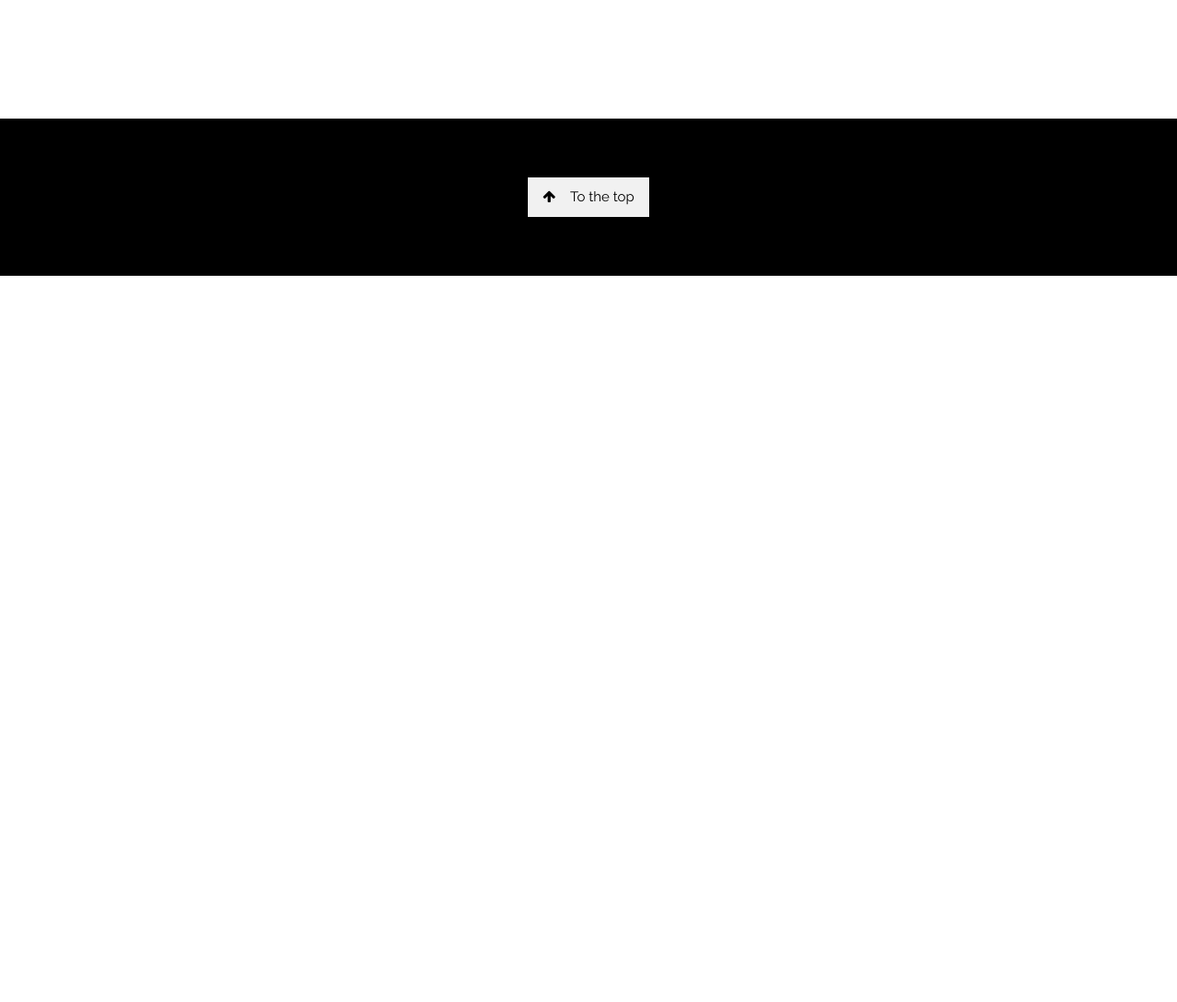
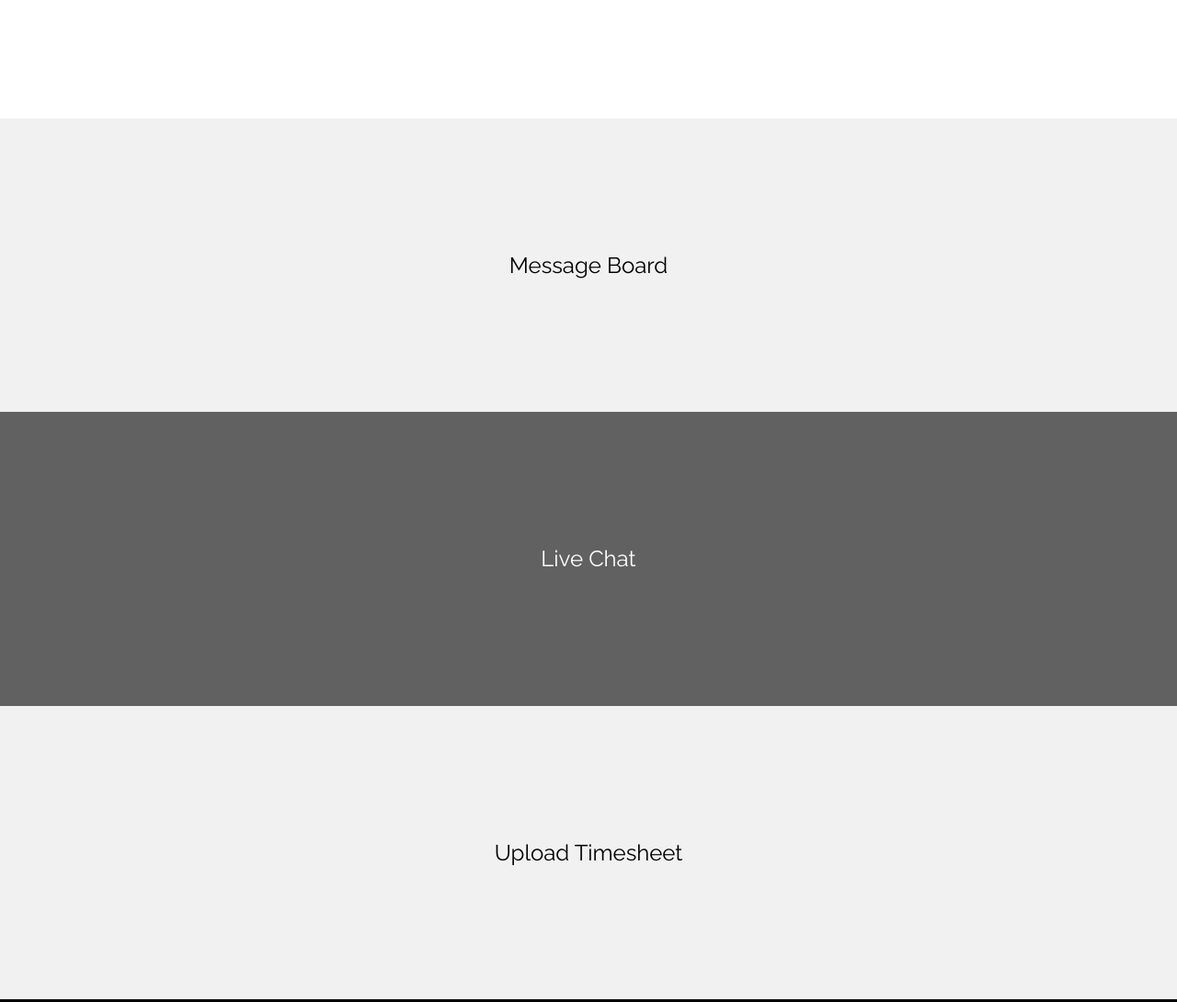
Before and after one commit to chrisdyson/SOFT352, a plain HTML site: page index.html in a window 1280 px wide. Shown: the part 671-1761 px from the top of the page at 92% size. Before the commit the page ends 971 px from the top, so only its background shows below. Drawn offline with nearby package versions, Linux system fonts and the light colour scheme.

Commit message:
updated basic page

```diff
--- a/index.html
+++ b/index.html
@@ -45,15 +45,15 @@
 
             <!-- Left-sided name -->
             <div class="w3-left">
-                <a onclick="$('html, body').animate({ scrollTop: $('#home').offset().top }, 1000); w3_close()" class="w3-bar-item w3-button">Workplace Portal</a>
+                <a onclick="$('html, body').animate({ scrollTop: $('#home').offset().top }, 1000); w3_close()" class="w3-bar-item w3-button"><i class="fa fa-home"></i> Workplace Portal</a>
             </div>
 
             <!-- Right-sided navbar links -->
             <div class="w3-right w3-hide-small">
-                <a onclick="$('html, body').animate({ scrollTop: $('#about').offset().top }, 1000);" class="w3-bar-item w3-button"><i class="fa fa-wpforms"></i> Message Board</a>
-                <a onclick="$('html, body').animate({ scrollTop: $('#menu').offset().top }, 1000);" class="w3-bar-item w3-button"><i class="fa fa-comments"></i> Live Chat</a>
-                <a onclick="$('html, body').animate({ scrollTop: $('#camping').offset().top }, 1000);" class="w3-bar-item w3-button"><i class="fa fa-clock-o"></i> Upload Timesheet</a>
-                <a onclick="$('html, body').animate({ scrollTop: $('#gallery').offset().top }, 1000);" class="w3-bar-item w3-button"><i class="fa fa-sign-out"></i> Log Out</a>
+                <a onclick="$('html, body').animate({ scrollTop: $('#board').offset().top }, 1000);" class="w3-bar-item w3-button"><i class="fa fa-wpforms"></i> Message Board</a>
+                <a onclick="$('html, body').animate({ scrollTop: $('#chat').offset().top }, 1000);" class="w3-bar-item w3-button"><i class="fa fa-comments"></i> Live Chat</a>
+                <a onclick="$('html, body').animate({ scrollTop: $('#times').offset().top }, 1000);" class="w3-bar-item w3-button"><i class="fa fa-clock-o"></i> Upload Timesheet</a>
+                <a class="w3-bar-item w3-button"><i class="fa fa-sign-out"></i> Log Out</a>
             </div>
 
         </div>
@@ -62,10 +62,10 @@
     <!-- Sidebar on small screens when clicking the menu icon -->
     <nav class="w3-sidebar w3-bar-block w3-black w3-card-2 w3-animate-left w3-hide-medium w3-hide-large" style="display:none;z-index: 7" id="mySidebar">
         <a href="javascript:void(0)" onclick="w3_close()" class="w3-bar-item w3-button w3-large w3-padding-16"><i class="fa fa-close w3-large"></i> Close</a>
-        <a onclick="$('html, body').animate({ scrollTop: $('#about').offset().top }, 1000); w3_close()" class="w3-bar-item w3-button"><i class="fa fa-wpforms"></i> Message Board</a>
-        <a onclick="$('html, body').animate({ scrollTop: $('#menu').offset().top }, 1000); w3_close()" class="w3-bar-item w3-button"><i class="fa fa-comments"></i> Live Chat</a>
-        <a onclick="$('html, body').animate({ scrollTop: $('#camping').offset().top }, 1000); w3_close()" class="w3-bar-item w3-button"><i class="fa fa-clock-o"></i> Upload Timesheet</a>
-        <a onclick="$('html, body').animate({ scrollTop: $('#gallery').offset().top }, 1000); w3_close()" class="w3-bar-item w3-button"><i class="fa fa-sign-out"></i> Log Out</a>
+        <a onclick="$('html, body').animate({ scrollTop: $('#board').offset().top }, 1000); w3_close()" class="w3-bar-item w3-button"><i class="fa fa-wpforms"></i> Message Board</a>
+        <a onclick="$('html, body').animate({ scrollTop: $('#chat').offset().top }, 1000); w3_close()" class="w3-bar-item w3-button"><i class="fa fa-comments"></i> Live Chat</a>
+        <a onclick="$('html, body').animate({ scrollTop: $('#times').offset().top }, 1000); w3_close()" class="w3-bar-item w3-button"><i class="fa fa-clock-o"></i> Upload Timesheet</a>
+        <a onclick="w3_close()" class="w3-bar-item w3-button"><i class="fa fa-sign-out"></i> Log Out</a>
     </nav>
 
     <!-- Header with full-height image -->
@@ -74,6 +74,27 @@
     </header>
 
 
+    <!-- Message Board section -->
+    <div class="w3-container w3-light-grey" style="padding:128px 16px" id="board">
+        <h3 class="w3-center">Message Board</h3>
+        <div class="w3-container" style="width:95%;margin: 0 auto;">
+
+        </div>
+    </div>
+    <!-- Live Chat section -->
+    <div class="w3-container w3-dark-grey" style="padding:128px 16px" id="chat">
+        <h3 class="w3-center">Live Chat</h3>
+        <div class="w3-container" style="width:95%;margin: 0 auto;">
+
+        </div>
+    </div>
+    <!-- Upload Timesheet section -->
+    <div class="w3-container w3-light-grey" style="padding:128px 16px" id="times">
+        <h3 class="w3-center">Upload Timesheet</h3>
+        <div class="w3-container" style="width:95%;margin: 0 auto;">
+
+        </div>
+    </div>
 
     <!-- Footer -->
     <footer class="w3-center w3-black w3-padding-64">
```
